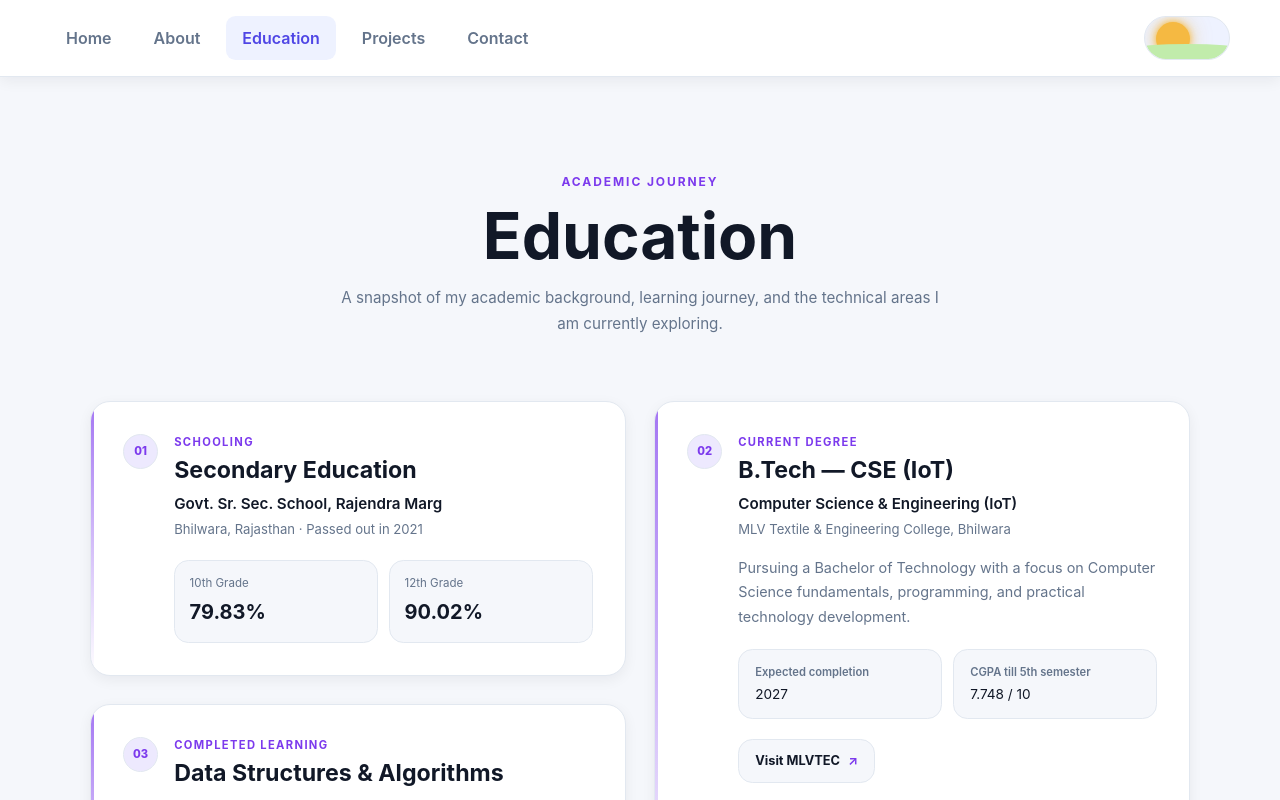
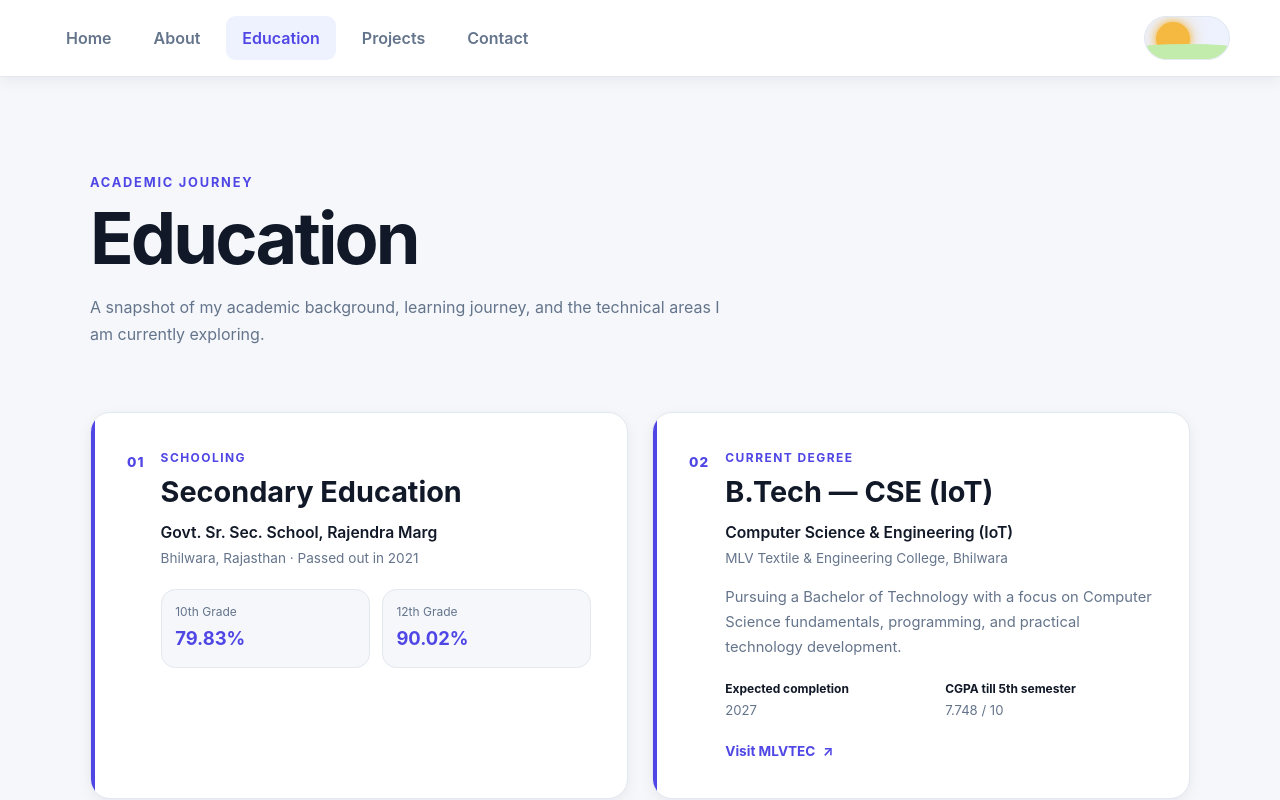
Before and after one commit to Rishabh8122004/react-portfolio, a React (Vite) app: page /react-portfolio/education in a window 1280 px wide. Shown: the top 800 px of the page. Built offline with nearby package versions, Linux system fonts and the light colour scheme.

Commit message:
edited the education css.

```diff
--- a/src/css_files/Education.css
+++ b/src/css_files/Education.css
@@ -1,161 +1,105 @@
-/* ==================================================
+/* ================================
    EDUCATION PAGE
-================================================== */
+================================ */
 
 .education-page {
   width: 100%;
-  min-height: 100vh;
-
-  padding: 5rem 1rem 6rem;
+  padding: 5rem 1.25rem 4rem;
+  background: var(--bg-main);
+  color: var(--text-main);
 }
 
-
-/* ==================================================
-   CONTAINER
-================================================== */
-
 .education-container {
-  width: min(100%, 1100px);
+  width: min(1100px, 100%);
   margin: 0 auto;
 }
 
-
-/* ==================================================
+/* ================================
    HEADER
-================================================== */
+================================ */
 
 .education-header {
-  max-width: 700px;
-  margin: 0 auto 3rem;
-
-  text-align: center;
+  margin-bottom: 3rem;
 }
 
 .education-eyebrow {
-  margin: 0 0 0.7rem;
-
-  color: var(--accent);
-
-  font-size: 0.75rem;
+  margin-bottom: 0.6rem;
+  color: var(--primary);
+  font-size: 0.8rem;
   font-weight: 700;
-  letter-spacing: 0.16em;
+  letter-spacing: 0.14em;
   text-transform: uppercase;
 }
 
 .education-header h1 {
-  margin: 0 0 1rem;
-
-  color: var(--text);
-
-  font-size: clamp(2.3rem, 8vw, 4rem);
-  line-height: 1.05;
+  margin: 0;
+  color: var(--text-main);
+  font-size: clamp(2.4rem, 8vw, 4.5rem);
+  line-height: 1;
+  letter-spacing: -0.04em;
 }
 
 .education-intro {
-  max-width: 600px;
-  margin: 0 auto;
-
+  max-width: 650px;
+  margin-top: 1.25rem;
   color: var(--text-muted);
-
-  font-size: 0.95rem;
+  font-size: 1rem;
   line-height: 1.7;
 }
 
-
-/* ==================================================
-   EDUCATION GRID
-================================================== */
+/* ================================
+   GRID
+================================ */
 
 .education-grid {
   display: grid;
   gap: 1.25rem;
 }
 
-
-/* ==================================================
-   EDUCATION CARD
-================================================== */
+/* ================================
+   CARDS
+================================ */
 
 .education-card {
   position: relative;
-
   display: flex;
   gap: 1rem;
-
-  padding: 1.4rem;
-
-  background-color: var(--bg-surface);
-
+  overflow: hidden;
+  padding: 1.5rem;
   border: 1px solid var(--border);
   border-radius: var(--radius-lg);
-
+  background: var(--bg-surface);
   box-shadow: var(--shadow-sm);
-
-  overflow: hidden;
-
   transition:
     transform var(--transition-fast),
-    box-shadow var(--transition-fast),
-    border-color var(--transition-fast);
+    border-color var(--transition-fast),
+    box-shadow var(--transition-fast);
 }
 
 .education-card::before {
-  content: "";
-
+  content: '';
   position: absolute;
   top: 0;
   left: 0;
-
-  width: 3px;
+  width: 4px;
   height: 100%;
-
-  background: linear-gradient(
-    to bottom,
-    var(--accent),
-    transparent
-  );
-
-  opacity: 0.7;
+  background: var(--primary);
 }
 
 .education-card:hover {
   transform: translateY(-4px);
-
+  border-color: var(--primary);
   box-shadow: var(--shadow-md);
-
-  border-color: var(--accent);
 }
-
-
-/* ==================================================
-   CARD NUMBER
-================================================== */
 
 .education-card-number {
   flex-shrink: 0;
-
-  display: flex;
-  align-items: center;
-  justify-content: center;
-
-  width: 2.2rem;
-  height: 2.2rem;
-
-  color: var(--accent);
-
-  background-color: var(--accent-soft);
-
-  border: 1px solid var(--border);
-  border-radius: 50%;
-
-  font-size: 0.7rem;
+  color: var(--primary);
+  font-size: 0.8rem;
   font-weight: 800;
+  letter-spacing: 0.08em;
+  padding-top: 0.15rem;
 }
-
-
-/* ==================================================
-   CARD CONTENT
-================================================== */
 
 .education-card-content {
   min-width: 0;
@@ -163,101 +107,80 @@
 }
 
 .education-card-label {
-  margin: 0 0 0.35rem;
-
-  color: var(--accent);
-
-  font-size: 0.7rem;
+  margin: 0 0 0.5rem;
+  color: var(--primary);
+  font-size: 0.75rem;
   font-weight: 700;
   letter-spacing: 0.12em;
   text-transform: uppercase;
 }
 
 .education-card h2 {
-  margin: 0 0 0.5rem;
-
-  color: var(--text);
-
-  font-size: 1.3rem;
-  line-height: 1.25;
+  margin: 0;
+  color: var(--text-main);
+  font-size: clamp(1.35rem, 4vw, 1.8rem);
+  line-height: 1.2;
 }
 
 .education-institution {
-  margin: 0 0 0.25rem;
-
-  color: var(--text);
-
-  font-size: 0.95rem;
+  margin: 0.7rem 0 0.25rem;
+  color: var(--text-main);
+  font-size: 0.98rem;
   font-weight: 600;
+  line-height: 1.5;
 }
 
 .education-location {
   margin: 0;
-
   color: var(--text-muted);
-
-  font-size: 0.82rem;
+  font-size: 0.85rem;
+  line-height: 1.5;
 }
 
 .education-description {
-  max-width: 650px;
-
   margin: 1rem 0 0;
-
   color: var(--text-muted);
-
-  font-size: 0.9rem;
+  font-size: 0.92rem;
   line-height: 1.7;
 }
 
-
-/* ==================================================
+/* ================================
    SCHOOL RESULTS
-================================================== */
+================================ */
 
 .education-results {
   display: grid;
-  grid-template-columns: 1fr 1fr;
-
-  gap: 0.7rem;
-
+  grid-template-columns: repeat(2, 1fr);
+  gap: 0.75rem;
   margin-top: 1.25rem;
 }
 
 .result-item {
-  padding: 0.9rem;
-
-  background-color: var(--bg-main);
-
+  padding: 0.85rem;
   border: 1px solid var(--border);
   border-radius: var(--radius-md);
+  background: var(--bg-main);
 }
 
 .result-item span {
   display: block;
-
-  margin-bottom: 0.3rem;
-
+  margin-bottom: 0.25rem;
   color: var(--text-muted);
-
-  font-size: 0.72rem;
+  font-size: 0.75rem;
 }
 
 .result-item strong {
-  color: var(--text);
-
-  font-size: 1.25rem;
+  color: var(--primary);
+  font-size: 1.15rem;
 }
 
-
-/* ==================================================
+/* ================================
    DEGREE META
-================================================== */
+================================ */
 
 .degree-meta {
   display: grid;
-  gap: 0.7rem;
-
+  gap: 0.75rem;
   margin-top: 1.25rem;
 }
 
@@ -265,224 +188,164 @@
   display: flex;
   flex-direction: column;
   gap: 0.2rem;
-
-  padding: 0.85rem 1rem;
-
-  background-color: var(--bg-main);
-
-  border: 1px solid var(--border);
-  border-radius: var(--radius-md);
-
-  color: var(--text);
-
-  font-size: 0.85rem;
+  color: var(--text-muted);
+  font-size: 0.82rem;
 }
 
 .degree-meta strong {
-  color: var(--text-muted);
-
-  font-size: 0.7rem;
-  font-weight: 600;
+  color: var(--text-main);
+  font-size: 0.75rem;
 }
 
-
-/* ==================================================
+/* ================================
    LINKS
-================================================== */
+================================ */
 
 .education-link {
   display: inline-flex;
   align-items: center;
-  gap: 0.5rem;
-
+  gap: 0.45rem;
   margin-top: 1.25rem;
-  padding: 0.7rem 1rem;
-
-  color: var(--text);
-
-  background-color: var(--bg-main);
-
-  border: 1px solid var(--border);
-  border-radius: var(--radius-md);
-
-  font-size: 0.8rem;
+  color: var(--primary);
+  font-size: 0.85rem;
   font-weight: 700;
   text-decoration: none;
-
   transition:
-    background-color var(--transition-fast),
-    border-color var(--transition-fast),
-    transform var(--transition-fast);
+    color var(--transition-fast),
+    gap var(--transition-fast);
 }
 
 .education-link span {
-  color: var(--accent);
-
   transition: transform var(--transition-fast);
 }
 
 .education-link:hover {
-  border-color: var(--accent);
-
-  transform: translateY(-2px);
+  color: var(--primary-dark);
+  gap: 0.65rem;
 }
 
 .education-link:hover span {
   transform: translate(2px, -2px);
 }
 
-
-/* ==================================================
+/* ================================
    CURRENT LEARNING
-================================================== */
+================================ */
 
 .learning-list {
   display: grid;
   gap: 1rem;
-
   margin-top: 1.25rem;
 }
 
 .learning-item {
   display: flex;
   gap: 0.75rem;
+  align-items: flex-start;
 }
 
 .learning-dot {
-  flex-shrink: 0;
-
   width: 8px;
   height: 8px;
-
+  flex-shrink: 0;
   margin-top: 0.45rem;
-
-  background-color: var(--accent);
-
   border-radius: 50%;
-
-  box-shadow: 0 0 0 4px var(--accent-soft);
+  background: var(--primary);
+  box-shadow: 0 0 0 4px var(--bg-main);
 }
 
 .learning-item strong {
   display: block;
-
-  margin-bottom: 0.25rem;
-
-  color: var(--text);
-
-  font-size: 0.88rem;
+  color: var(--text-main);
+  font-size: 0.9rem;
 }
 
 .learning-item p {
-  margin: 0;
-
+  margin: 0.3rem 0 0;
   color: var(--text-muted);
-
-  font-size: 0.8rem;
+  font-size: 0.82rem;
   line-height: 1.6;
 }
 
-
-/* ==================================================
+/* ================================
    FOOTER NOTE
-================================================== */
+================================ */
 
 .education-footer-note {
   display: flex;
   align-items: center;
   gap: 1rem;
-
   margin-top: 3rem;
 }
 
 .education-footer-note p {
   max-width: 600px;
   margin: 0;
-
   color: var(--text-muted);
-
-  font-size: 0.78rem;
+  font-size: 0.82rem;
   line-height: 1.6;
-
   text-align: center;
 }
 
 .education-line {
   flex: 1;
-
   height: 1px;
-
-  background-color: var(--border);
+  background: var(--border);
 }
 
-
-/* ==================================================
+/* ================================
    TABLET / DESKTOP
-================================================== */
+================================ */
 
 @media (min-width: 700px) {
-
   .education-page {
-    padding: 6rem 2rem 7rem;
-  }
-
-  .education-header {
-    margin-bottom: 4rem;
+    padding: 6rem 2rem 5rem;
   }
 
   .education-grid {
-    grid-template-columns: repeat(2, minmax(0, 1fr));
+    grid-template-columns: repeat(2, 1fr);
     gap: 1.5rem;
-  }
-
-  .degree-card {
-    grid-row: span 2;
-  }
-
-  .degree-meta {
-    grid-template-columns: 1fr 1fr;
-  }
-
-  .education-card {
-    padding: 1.7rem;
-  }
-}
-
-
-/* ==================================================
-   LARGE DESKTOP
-================================================== */
-
-@media (min-width: 1000px) {
-
-  .education-grid {
-    gap: 1.75rem;
   }
 
   .education-card {
     padding: 2rem;
   }
 
-  .education-card h2 {
-    font-size: 1.45rem;
+  .degree-meta {
+    grid-template-columns: repeat(2, 1fr);
   }
 }
 
+@media (min-width: 1000px) {
+  .education-header {
+    margin-bottom: 4rem;
+  }
 
-/* ==================================================
+  .education-card {
+    padding: 2.25rem;
+  }
+
+  .education-card-number {
+    font-size: 0.85rem;
+  }
+
+  .education-footer-note {
+    margin-top: 4rem;
+  }
+}
+
+/* ================================
    REDUCED MOTION
-================================================== */
+================================ */
 
 @media (prefers-reduced-motion: reduce) {
-
   .education-card,
   .education-link,
   .education-link span {
     transition: none;
   }
 
-  .education-card:hover,
-  .education-link:hover {
+  .education-card:hover {
     transform: none;
   }
 }
```
